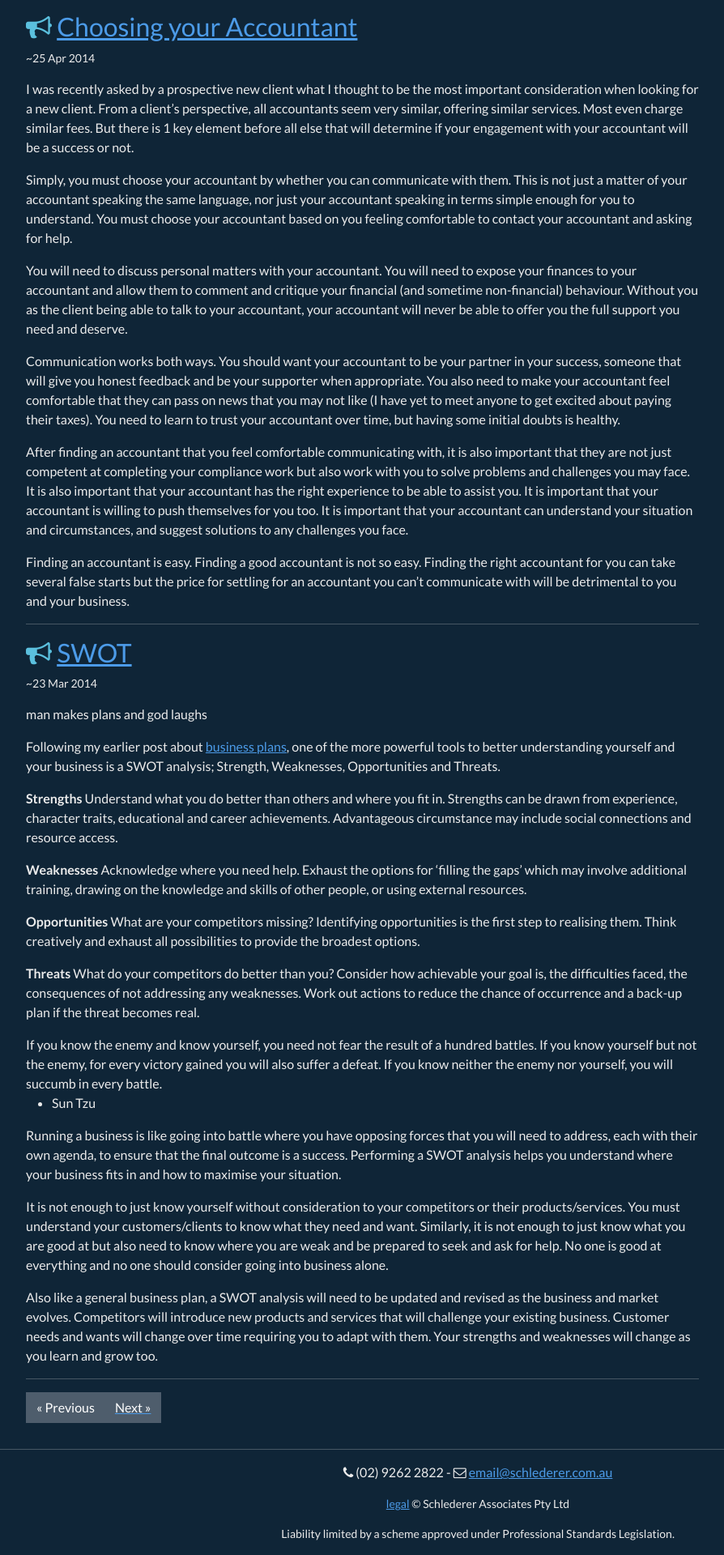
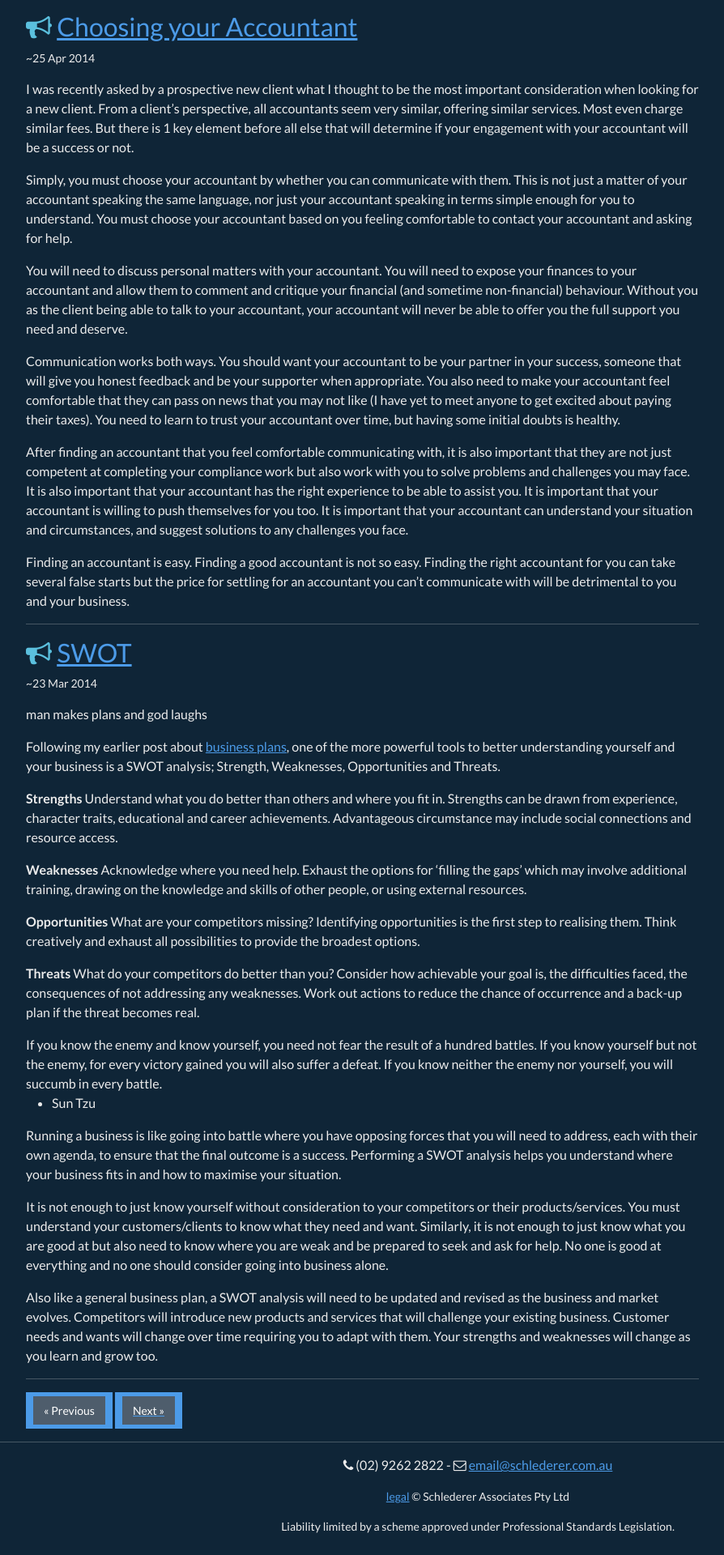
Before and after one commit to Mforcer/tax2, a Jekyll site: the page built from blog/index.html, in a window 1280 px wide. Shown: the part 2447-4367 px from the top of the page at 81% size, without its empty margins (50-944 px from the left). Built offline with Jekyll 4.4.1, drawn with Linux system fonts in a browser that asks for light colours; nearby versions of some CDN libraries; the list of posts is cut into pages by our own code.

Commit message:
Update index.html

```diff
--- a/blog/index.html
+++ b/blog/index.html
@@ -7,7 +7,7 @@ lead:
 ---
 
 <div class="row">
-  <article id="blog-main" class="col-md-9">
+  <div id="blog-main" class="col-md-9">
     {% for post in paginator.posts %}
     <h2 class="post-title"><i class="fa fa-bullhorn text-info"></i> <a href="{{ post.url }}">{{ post.title }}</a></h2>
     {% if post.subtitle %}<p class="lead">{{ post.subtitle }}</p>{% endif %}
@@ -15,21 +15,19 @@ lead:
     {{ post.content }}
     <hr>
     {% endfor %}
-    <nav>
-      <ul class="pagination">
-        <li class="page-item">
+    <nav id="pager" class="justify-content-between">
+        <button type="button" class="btn btn-primary btn-sm">
           {% if paginator.previous_page %}<a href="/blog/{% if paginator.page <> 2 %}{{paginator.previous_page}}{% endif %}" aria-label="Previous">{% endif %}
             <span class="page-link" aria-hidden="true">&laquo; Previous</span>
             {% if paginator.previous_page %}</a>{% endif %}
-        </li>
-        <li class="page-item">
+          </button>
+        <button type="button" class="btn btn-primary btn-sm">
           {% if paginator.next_page %}<a href="/blog/{{paginator.next_page}}" aria-label="Next">{% endif %}
             <span class="page-link" aria-hidden="true">Next &raquo;</span>
             {% if paginator.next_page %}</a>{% endif %}
-        </li>
-      </ul>
+          </button>
     </nav>
-  </article>
+  </div>
   <aside id="blog-sidebar" class="col-sm-3">
     {% include contact.html %}
   </aside>
```
